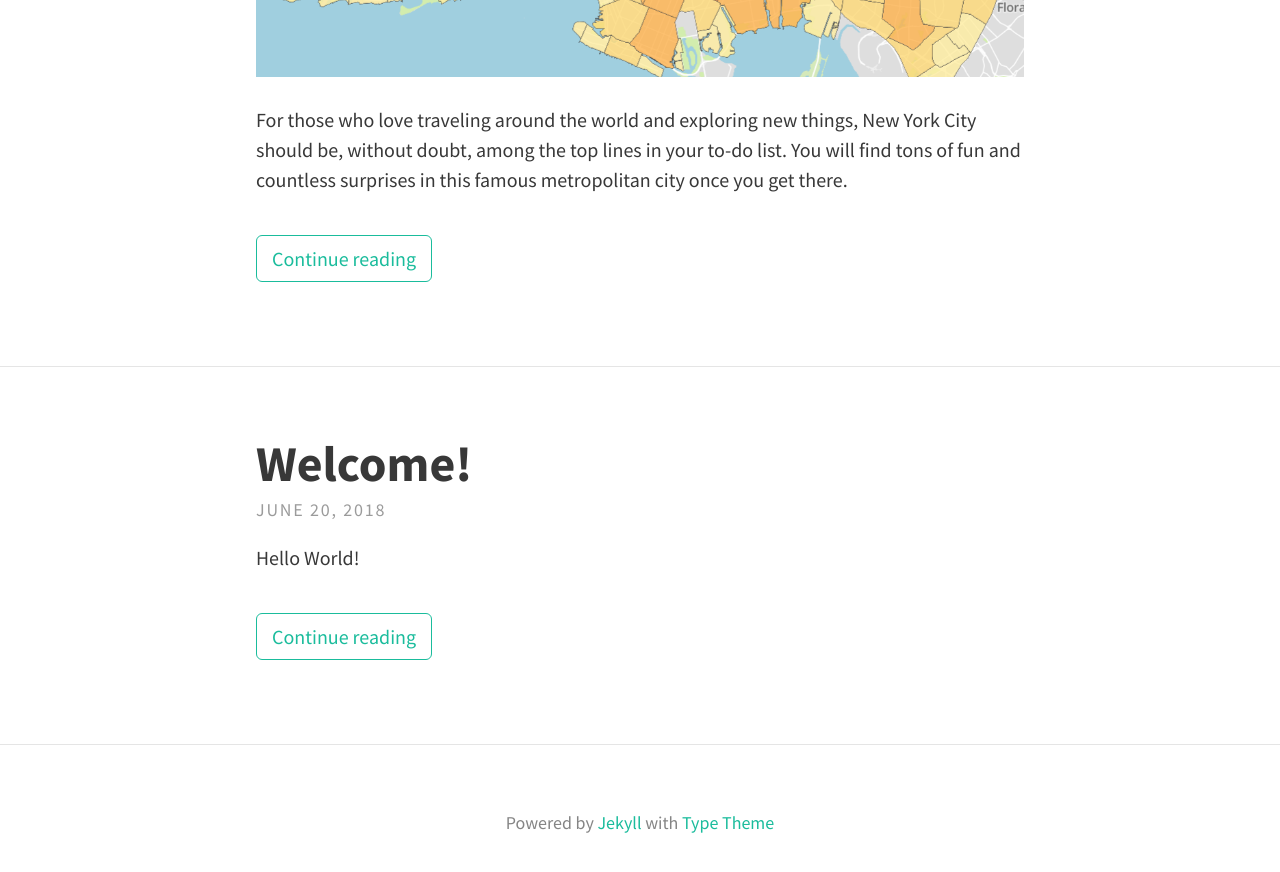
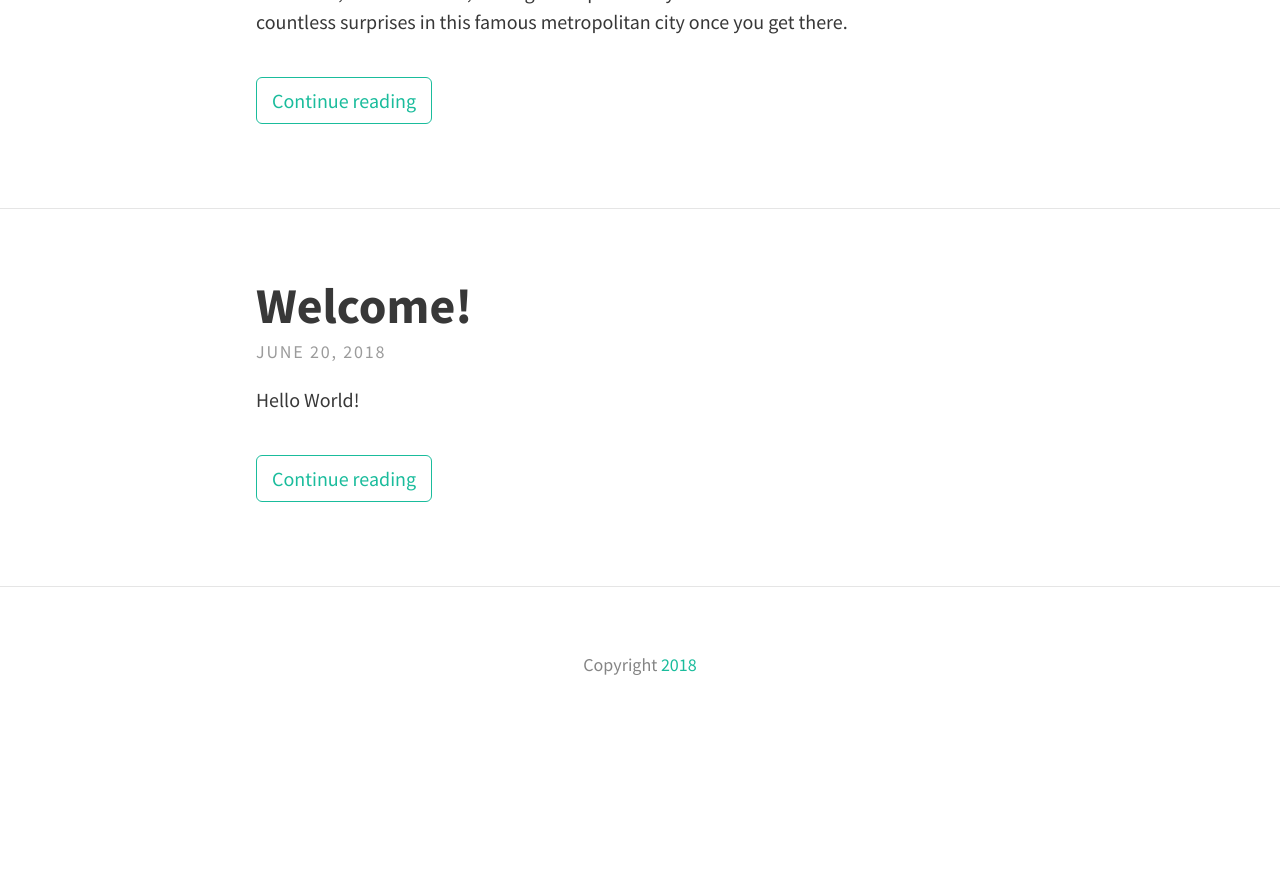
Before and after one commit to tma995/tma995.github.io, a Jekyll site: the page built from index.html, in a window 1280 px wide and 900 px high, scrolled down 2075 px. Shown: the top 872 px of the window. Built offline with Jekyll 4.4.1, drawn with Linux system fonts in a browser that asks for light colours; the list of posts is cut into pages by our own code; after the commit the page ends 2817 px from its top, so only the background shows below that.

Commit message:
Update _config.yml

```diff
--- a/_config.yml
+++ b/_config.yml
@@ -15,12 +15,10 @@
 
   # Header and footer text
   header_text: >
-     <h1>Tim's Blog</h1>
-
      <p>Welcome to Tianxiang Ma's GitHub Pages.</p>
   header_text_feature_image:
   footer_text: >
-   Powered by <a href="https://jekyllrb.com/">Jekyll</a> with <a href="https://github.com/rohanchandra/type-theme">Type Theme</a>
+   Copyright <a href="https://github.com/tma995/tma995.github.io">2018</a>
 
   # Icons
   rss: false
```
